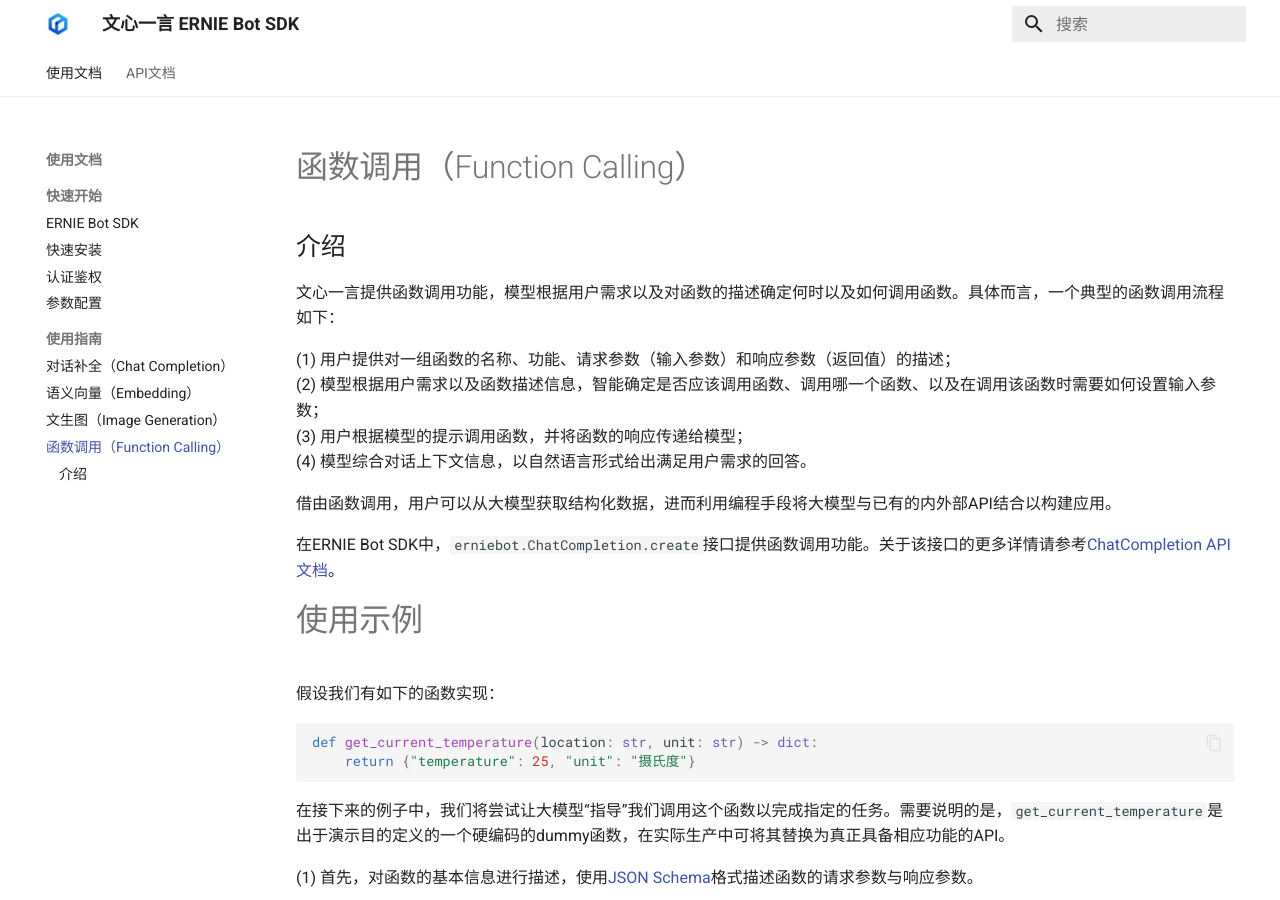
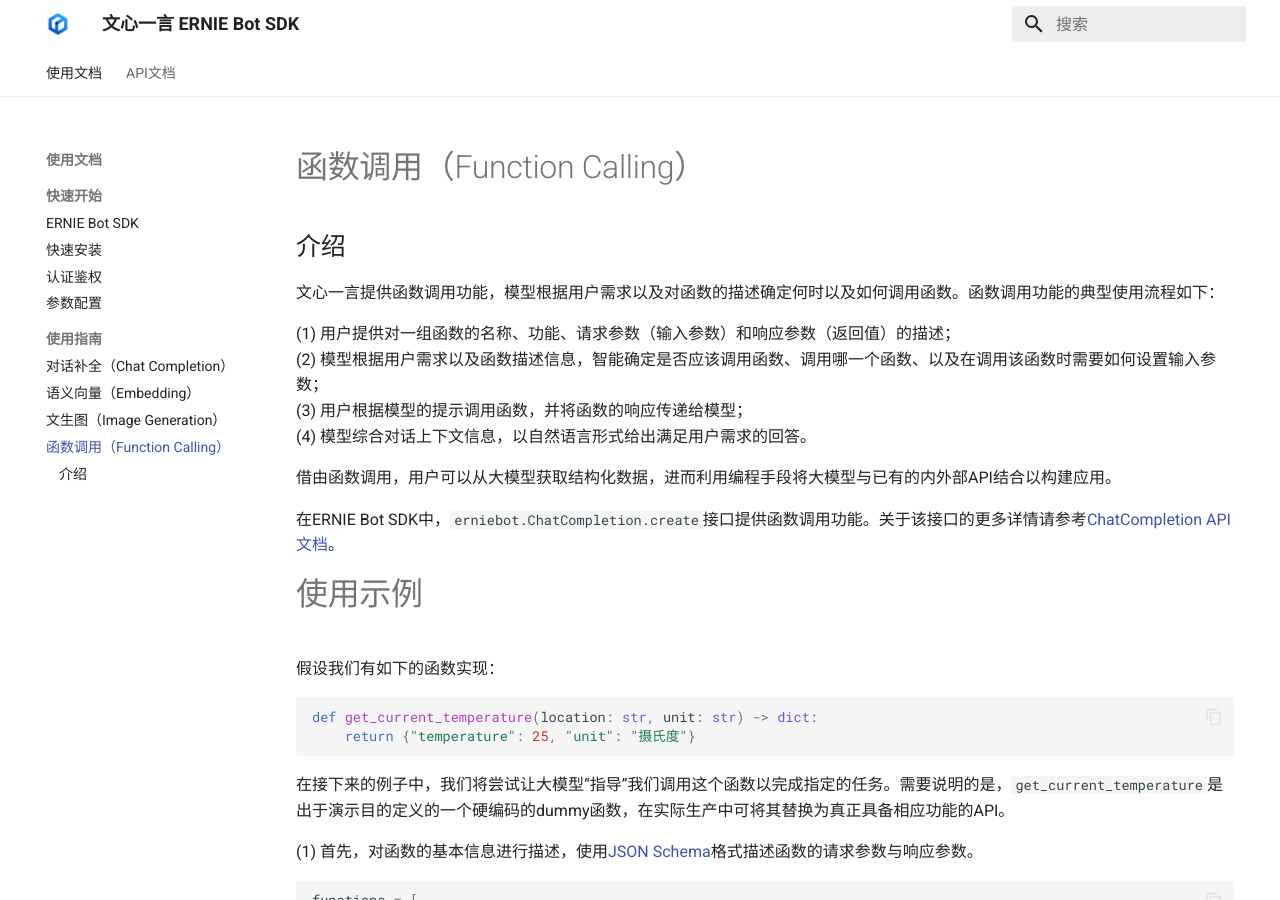
Before and after one commit to PaddlePaddle/ERNIE-SDK, an MkDocs documentation site: the page built from docs/guides/function_calling.md, in a window 1280 px wide and 900 px high. Built offline with MkDocs 1.6.1 and Material for MkDocs 9.7.7, drawn with Linux system fonts in a browser that asks for light colours.

Commit message:
Polish doc

```diff
--- a/docs/guides/function_calling.md
+++ b/docs/guides/function_calling.md
@@ -2,7 +2,7 @@
 
 ## 介绍
 
-文心一言提供函数调用功能，模型根据用户需求以及对函数的描述确定何时以及如何调用函数。具体而言，一个典型的函数调用流程如下：
+文心一言提供函数调用功能，模型根据用户需求以及对函数的描述确定何时以及如何调用函数。函数调用功能的典型使用流程如下：
 
 (1) 用户提供对一组函数的名称、功能、请求参数（输入参数）和响应参数（返回值）的描述；
 <br>(2) 模型根据用户需求以及函数描述信息，智能确定是否应该调用函数、调用哪一个函数、以及在调用该函数时需要如何设置输入参数；
```
